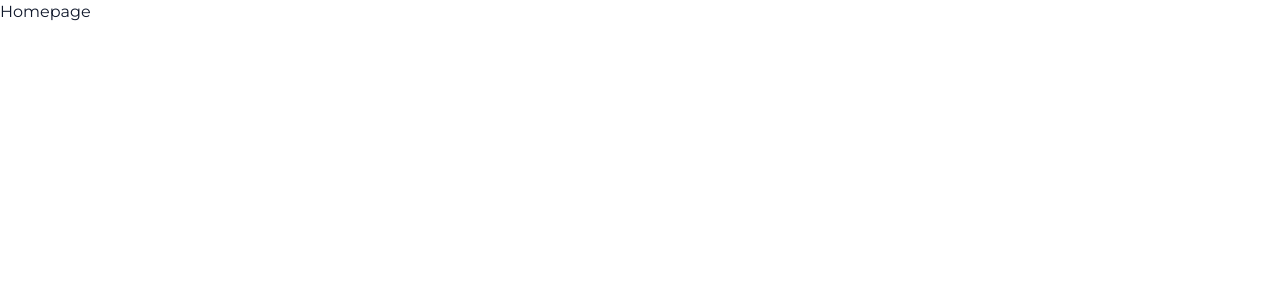
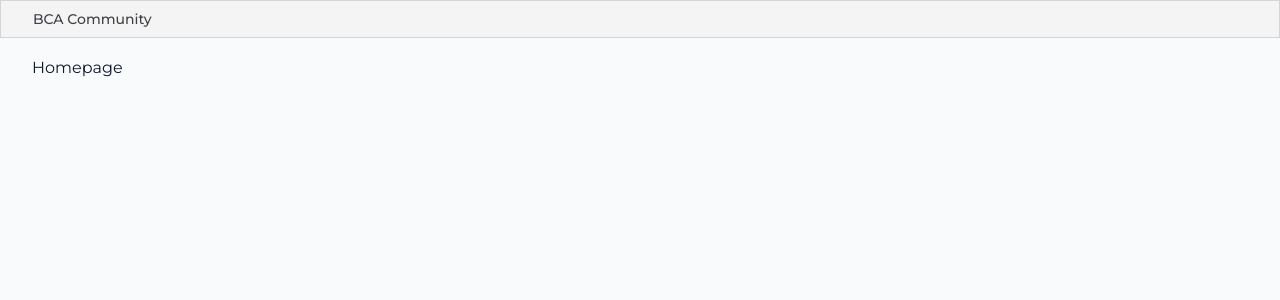
Before and after one commit to BharathxD/DevCircle, a Next.js app: page / in a window 1280 px wide. Shown: the top 300 px of the page. Built offline with nearby package versions, Linux system fonts and the light colour scheme.

Commit message:
Add Icons and skeleton for the Navbar

```diff
--- a/src/app/layout.tsx
+++ b/src/app/layout.tsx
@@ -1,7 +1,9 @@
+import mergeClasses from "@/libs/mergeClasses";
 import "./globals.css";
 import { Montserrat } from "next/font/google";
+import Navbar from "@/components/Navbar/Navbar";
 
-const inter = Montserrat({ subsets: ["latin"] });
+const montserrat = Montserrat({ subsets: ["latin"] });
 
 export const metadata = {
   title: "BCA Community",
@@ -14,9 +16,20 @@
 
 export default function RootLayout({ children }: rootProps) {
   return (
-    <html lang="en">
-      <body className={inter.className}>
-        <main>{children}</main>
+    <html
+      lang="en"
+      className={mergeClasses(
+        "bg-white text-slate-900 antialiased light",
+        montserrat.className
+      )}
+    >
+      <body className="min-h-screen pt-12 bg-slate-50 antialiased">
+        <nav>
+          <Navbar />
+        </nav>
+        <main className="container max-w-7xl mx-auto h-full pt-2">
+          {children}
+        </main>
       </body>
     </html>
   );
--- /dev/null
+++ b/src/components/Navbar/Navbar.tsx
@@ -0,0 +1,20 @@
+import Link from "next/link";
+
+interface NavbarProps {}
+
+const Navbar: NavbarProps = async () => {
+  return (
+    <div className="fixed top-0 inset-x-0 h-fit bg-zinc-100 border border-zinc-300 z-[10] py-2">
+      <div className="container max-w-7xl h-full mx-auto flex items-center justify-between gap-2">
+        {/* Logo */}
+        <Link href="/" className="flex gap-2 items-center">
+          <p className="hidden text-zinc-700 text-sm font-medium md:block">
+            BCA Community
+          </p>
+        </Link>
+      </div>
+    </div>
+  );
+};
+
+export default Navbar;
--- /dev/null
+++ b/src/components/UI/Icons.tsx
@@ -0,0 +1,58 @@
+import { LucideProps, MessageSquare, User } from "lucide-react";
+
+const Icons = {
+  user: User,
+  logo: (props: LucideProps) => (
+    <svg {...props} viewBox="0 0 497 497">
+      <g>
+        <path
+          d="m392 30c-71.75 0-71.75-30-143.5-30l128.5 497h30c33.137 0 60-26.863 60-60v-228.526c18.555-18.938 30-44.867 30-73.474 0-57.99-47.01-105-105-105z"
+          fill="#c87044"
+        />
+        <path
+          d="m437 437-45-377c-41.895 0-63.904-18.405-83.322-34.644-16.942-14.167-30.323-25.356-60.178-25.356-71.75 0-71.75 30-143.5 30-57.99 0-105 47.01-105 105 0 28.607 11.445 54.537 30 73.474v228.526c0 33.137 26.863 60 60 60h287c33.137 0 60-26.863 60-60z"
+          fill="#db905a"
+        />
+        <path
+          d="m392 60-15 407h30c16.542 0 30-13.458 30-30v-228.526c0-7.851 3.077-15.388 8.571-20.996 13.819-14.103 21.429-32.74 21.429-52.478 0-41.355-33.645-75-75-75z"
+          fill="#ffd185"
+        />
+        <path
+          d="m407 437v-228.526c0-15.796 6.088-30.708 17.143-41.991 8.291-8.462 12.857-19.643 12.857-31.483 0-41.355-20.187-75-45-75-41.895 0-63.904-9.203-83.322-17.322-16.942-7.083-30.323-12.678-60.178-12.678-29.856 0-43.236 5.595-60.177 12.678-19.419 8.119-41.429 17.322-83.323 17.322-41.355 0-75 33.645-75 75 0 19.738 7.61 38.375 21.429 52.479 5.494 5.607 8.571 13.145 8.571 20.995v228.526c0 16.542 13.458 30 30 30h287c16.542 0 30-13.458 30-30z"
+          fill="#ffe8c2"
+        />
+        <g fill="#ffd185">
+          <circle cx="392" cy="135" r="7.5" />
+          <circle cx="362" cy="165" r="7.5" />
+          <circle cx="105" cy="377" r="7.5" />
+          <circle cx="135" cy="407" r="7.5" />
+          <circle cx="105" cy="135" r="7.5" />
+        </g>
+      </g>
+    </svg>
+  ),
+  google: (props: LucideProps) => (
+    <svg {...props} viewBox="0 0 24 24">
+      <path
+        d="M22.56 12.25c0-.78-.07-1.53-.2-2.25H12v4.26h5.92c-.26 1.37-1.04 2.53-2.21 3.31v2.77h3.57c2.08-1.92 3.28-4.74 3.28-8.09z"
+        fill="#4285F4"
+      />
+      <path
+        d="M12 23c2.97 0 5.46-.98 7.28-2.66l-3.57-2.77c-.98.66-2.23 1.06-3.71 1.06-2.86 0-5.29-1.93-6.16-4.53H2.18v2.84C3.99 20.53 7.7 23 12 23z"
+        fill="#34A853"
+      />
+      <path
+        d="M5.84 14.09c-.22-.66-.35-1.36-.35-2.09s.13-1.43.35-2.09V7.07H2.18C1.43 8.55 1 10.22 1 12s.43 3.45 1.18 4.93l2.85-2.22.81-.62z"
+        fill="#FBBC05"
+      />
+      <path
+        d="M12 5.38c1.62 0 3.06.56 4.21 1.64l3.15-3.15C17.45 2.09 14.97 1 12 1 7.7 1 3.99 3.47 2.18 7.07l3.66 2.84c.87-2.6 3.3-4.53 6.16-4.53z"
+        fill="#EA4335"
+      />
+      <path d="M1 1h22v22H1z" fill="none" />
+    </svg>
+  ),
+  commentReply: MessageSquare,
+};
+
+export default Icons;
```
